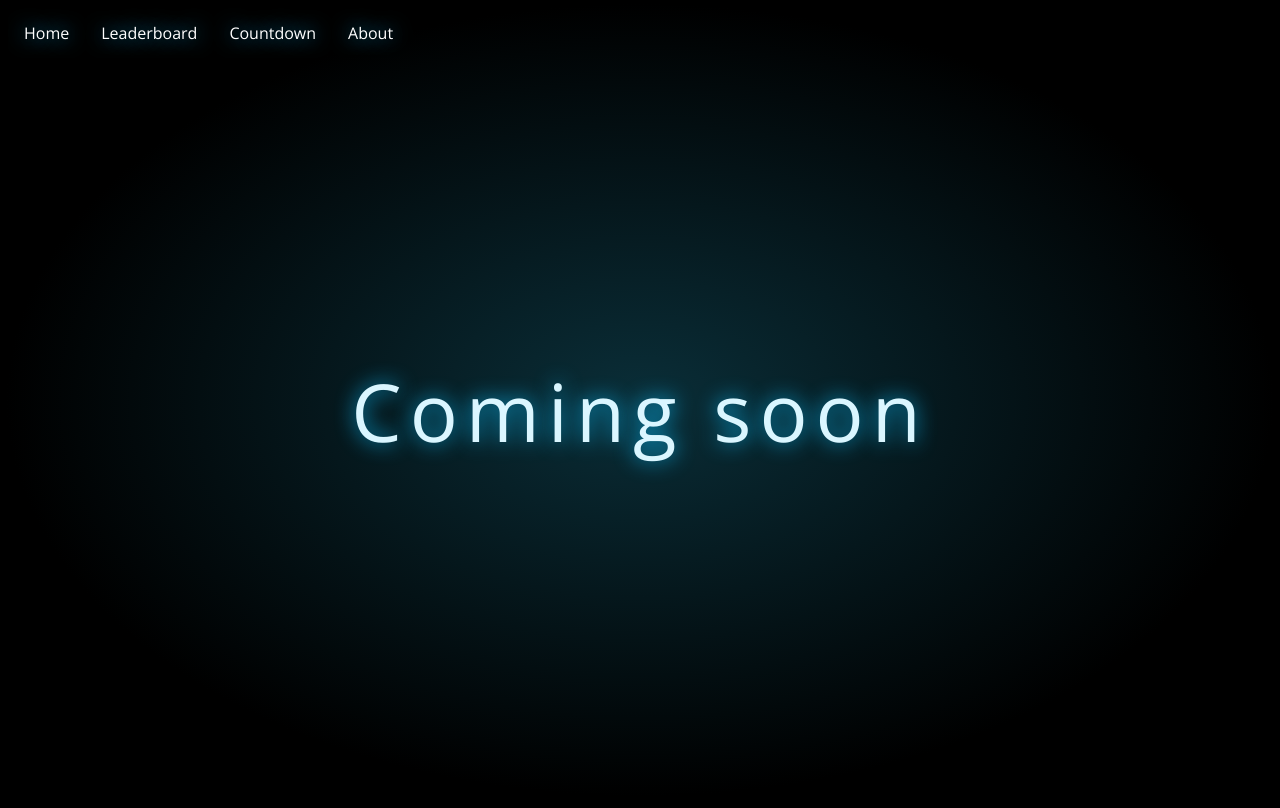
After one commit to jafotes/SinkingShip, a Node server app: page /about in a window 1280 px wide. The commit adds this page. Run offline with Node 20, Linux system fonts and the light colour scheme.

Commit message:
Added navbar, and countdown

```diff
--- /dev/null
+++ b/Countdown.json
@@ -0,0 +1,5 @@
+[
+    {
+        "datetime": "mar,16,2018,18:00:00",
+    }
+]
--- a/public/css/style.css
+++ b/public/css/style.css
@@ -1,11 +1,20 @@
 html,body {
     height: 100%;
 }
+
 body {
     background: #0f3854;
     background: radial-gradient(ellipse at center,  #0a2e38  0%, #000000 70%);
     background-size: 100%;
 }
+
+a {
+        font-family: "Open Sans";
+        font-style: normal;
+        font-variant: normal;
+        text-shadow: 0 0 20px rgba(10, 175, 230, 1),  0 0 20px rgba(10, 175, 230, 0);
+}
+
 p {
         margin: 0;
         padding: 0;
@@ -14,6 +23,31 @@ p {
         font-style: normal;
         font-variant: normal;
 }
+
+ul {
+    list-style-type: none;
+    margin: 0;
+    padding: 0;
+    overflow: hidden;
+    background-color: transparent;
+}
+
+li {
+    float: left;
+}
+
+li a {
+    display: block;
+    color: white;
+    text-align: center;
+    padding: 14px 16px;
+    text-decoration: none;
+}
+
+li a:hover {
+    background-color: #111;
+}
+
 #clock {
     font-family: 'Open Sans', monospace;
     color: #ffffff;
--- a/server.js
+++ b/server.js
@@ -32,6 +32,37 @@ app.post('/', function (req, res) {
     res.redirect('/');
 })
 
+
+app.get('/countdown', function (req, res) {
+    var json = JSON.parse(fs.readFileSync('Countdown.json', 'utf8'));
+    let date_time = json[0].datetime;
+
+    res.render('countdown', { date: date_time });
+})
+
+app.post('/countdown', function (req, res) {
+    var json = JSON.parse(fs.readFileSync('Countdown.json', 'utf8'));
+    let date_time = json[0].datetime;
+
+    res.redirect('/countdown');
+})
+
+app.get('/leaderboard', function (req, res) {
+    res.render('leaderboard', {});
+})
+
+app.post('/leaderboard', function(req, res) {
+    res.redirect('/leaderboard')
+})
+
+app.get('/about', function (req, res) {
+    res.render('about', {});
+})
+
+app.post('/about', function (req, res) {
+    res.redirect('/about')
+})
+
 app.listen(port, function () {
     console.log('Example app listening on port ' + port + '!')
 })
--- /dev/null
+++ b/views/about.ejs
@@ -0,0 +1,25 @@
+<!DOCTYPE HTML>
+<html>
+
+<head>
+    <meta name="viewport" content="width=device-width, initial-scale=1">
+    <link rel="stylesheet" type="text/css" href="/css/style.css">
+    <link href='https://fonts.googleapis.com/css?family=Open+Sans:300' rel='stylesheet' type='text/css'>
+</head>
+
+<body>
+
+    <ul>
+        <li><a href="/">Home</a></li>
+        <li><a href="/leaderboard">Leaderboard</a></li>
+        <li><a href="/countdown">Countdown</a></li>
+        <li><a class="active" href="/about">About</a></li>
+    </ul>
+
+    <div id="clock">
+        <p id="counterup" class="text">Coming soon</p>
+    </div>
+
+</body>
+
+</html>
```
Also changed, not shown: public/css/reset.css (added, +57 -0 lines), views/countdown.ejs (added, +65 -0 lines), views/index.ejs (+14 -5 lines), views/leaderboard.ejs (added, +25 -0 lines).
